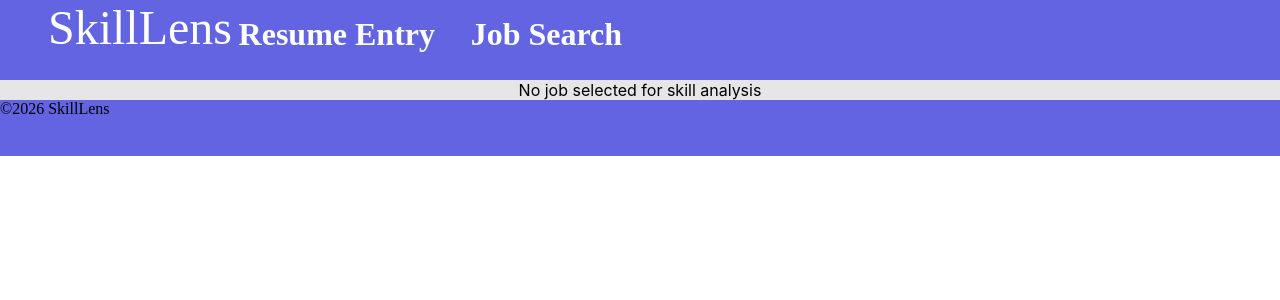
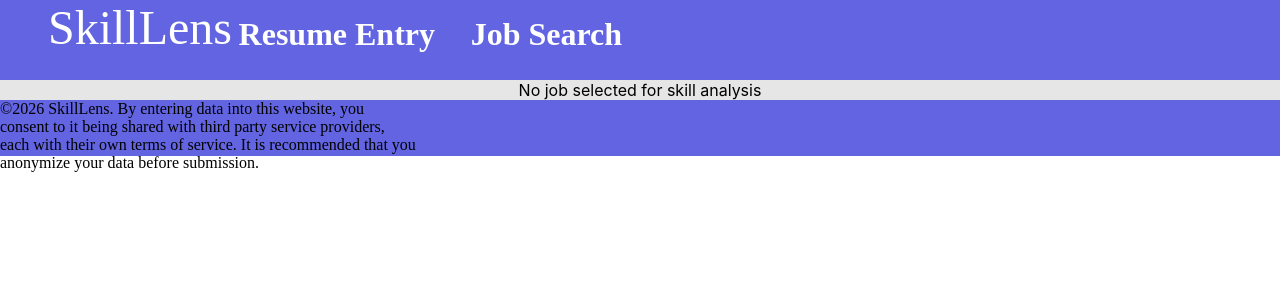
Before and after one commit to stevenwoodrum/job-skill-tool, a React (Create React App) app in the folder skillfinderfrontend/: page /SkillLens/skills-output in a window 1280 px wide. Shown: the top 300 px of the page. Built offline with nearby package versions, Linux system fonts and the light colour scheme; a web font is replaced by a local one.

Commit message:
Add disclaimer to app footer

```diff
--- a/skillfinderfrontend/src/components/AppFooter.tsx
+++ b/skillfinderfrontend/src/components/AppFooter.tsx
@@ -6,9 +6,8 @@ function AppFooter() {
     return (
         <footer className="container">
             <section className="copyright">
-                ©2026 SkillLens
-            </section>
-            <section className="links">
+                ©2026 SkillLens. By entering data into this website, you consent to it being shared with third party service providers, each with their own terms of service. It is recommended that you anonymize your data before submission.
+
             </section>
         </footer>
     )
```
